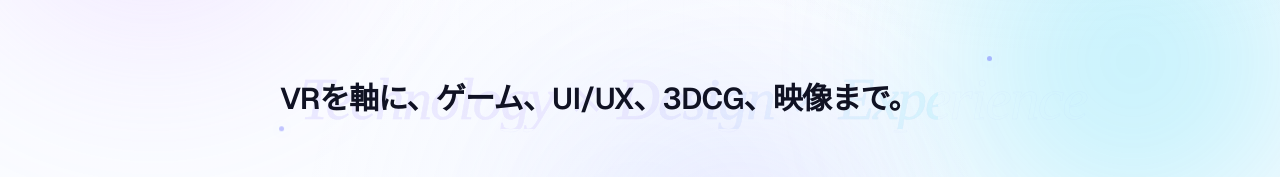
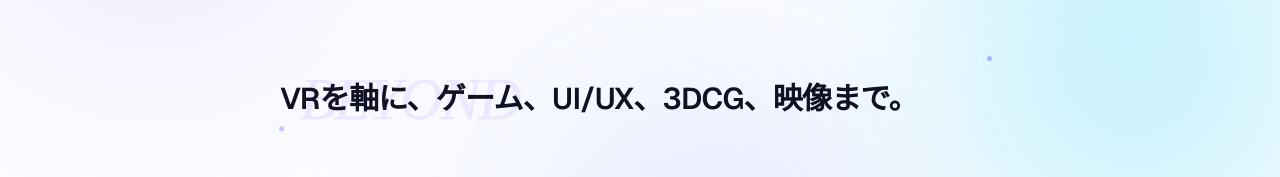
Before and after one commit to mirai-333/portfolio-site, a Next.js app: page / in a window 1280 px wide. Shown: the part 466-643 px from the top of the page. Built offline with nearby package versions, Linux system fonts and the light colour scheme.

Commit message:
Update hero-section.tsx

```diff
--- a/components/hero-section.tsx
+++ b/components/hero-section.tsx
@@ -48,7 +48,7 @@ export function HeroSection() {
               backgroundClip: 'text',
             }}
           >
-            Technology × Design × Experience
+            BEYOND
           </p>
 
           <h2 className="relative z-10 text-balance text-2xl font-semibold leading-relaxed tracking-[-0.025em] text-foreground sm:text-3xl">
```
